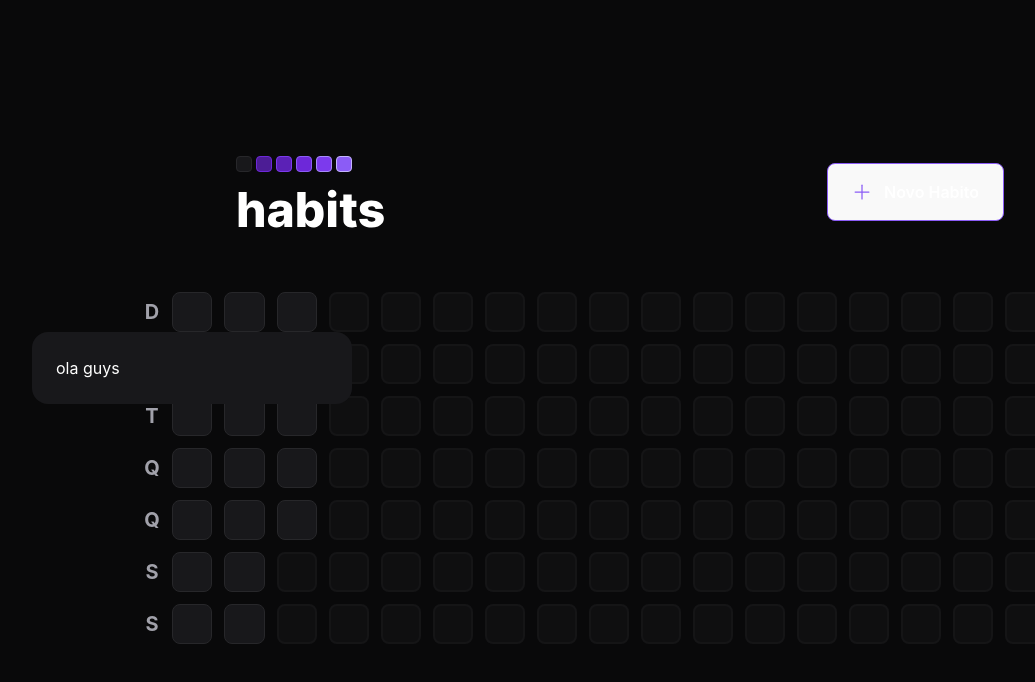
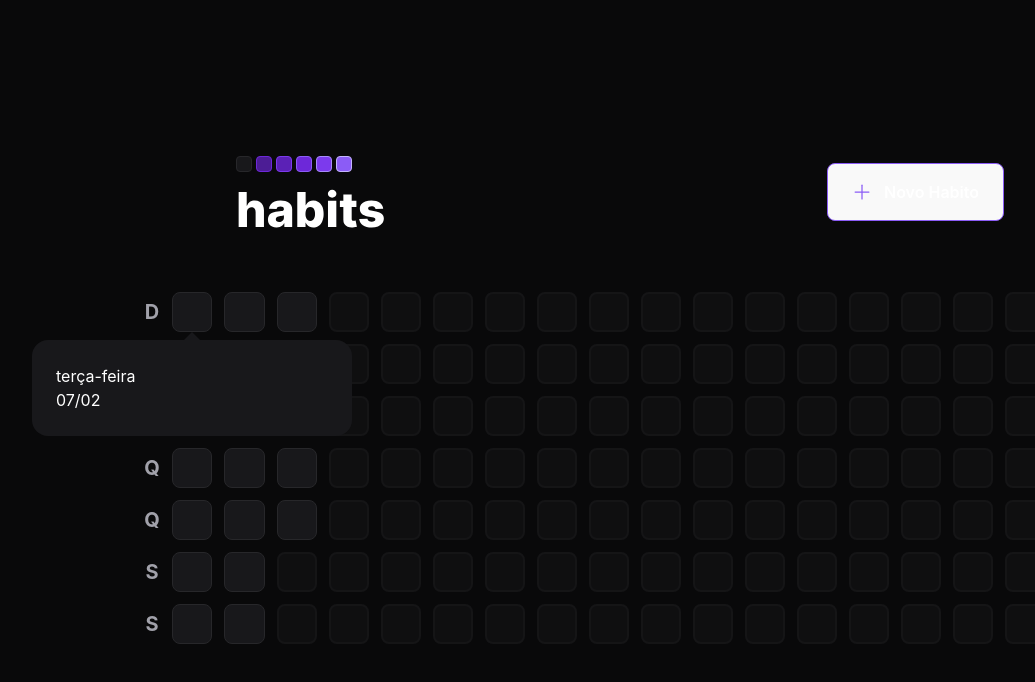
Before and after one commit to mundinho340/habits-app, a React (Vite) app in the folder web/: page / in a window 1280 px wide. Both pictures are taken after a click on the button 212 px from the left and 312 px from the top of the page. Shown: the top 682 px of the page, without its empty margins (20-1055 px from the left). Built offline with nearby package versions, Linux system fonts and the light colour scheme.

Commit message:
Update HabitsDay.tsx

```diff
--- a/web/src/components/HabitsDay.tsx
+++ b/web/src/components/HabitsDay.tsx
@@ -10,7 +10,9 @@ export  function HabitsDay(){
         <Popover.Trigger className='w-10 h-10 bg-zinc-900 border-zinc-800 rounded-lg'/>
         <Popover.Portal>
             <Popover.Content className='min-w-[320px] p-6 rounded-2xl bg-zinc-900 flex flex-col'>
-                ola guys
+                <span>terça-feira</span>
+                <span>07/02</span>
+                <Popover.Arrow height={8} width={16} className='fill-zinc-900'/>
             </Popover.Content>
         </Popover.Portal>
        </Popover.Root>
```
